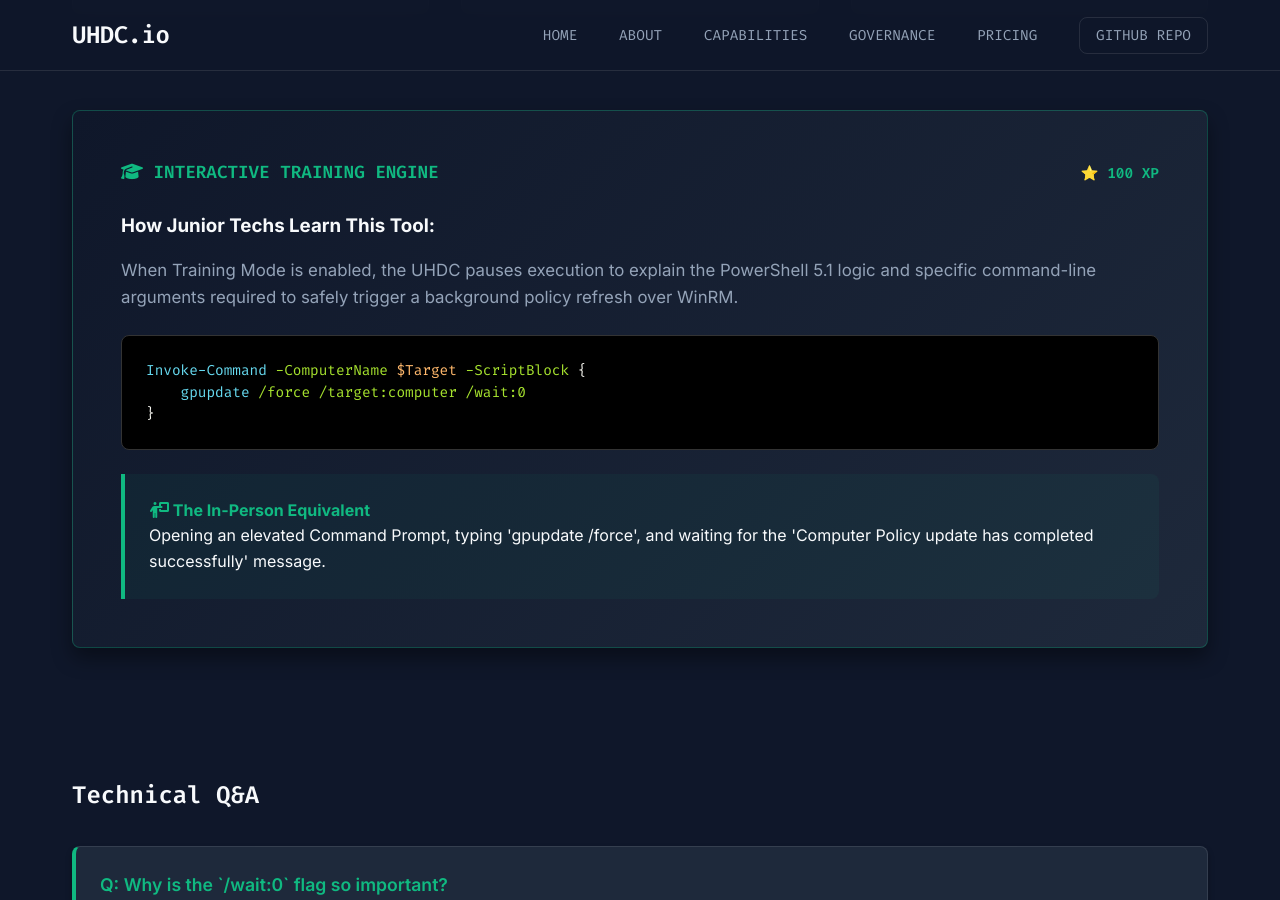
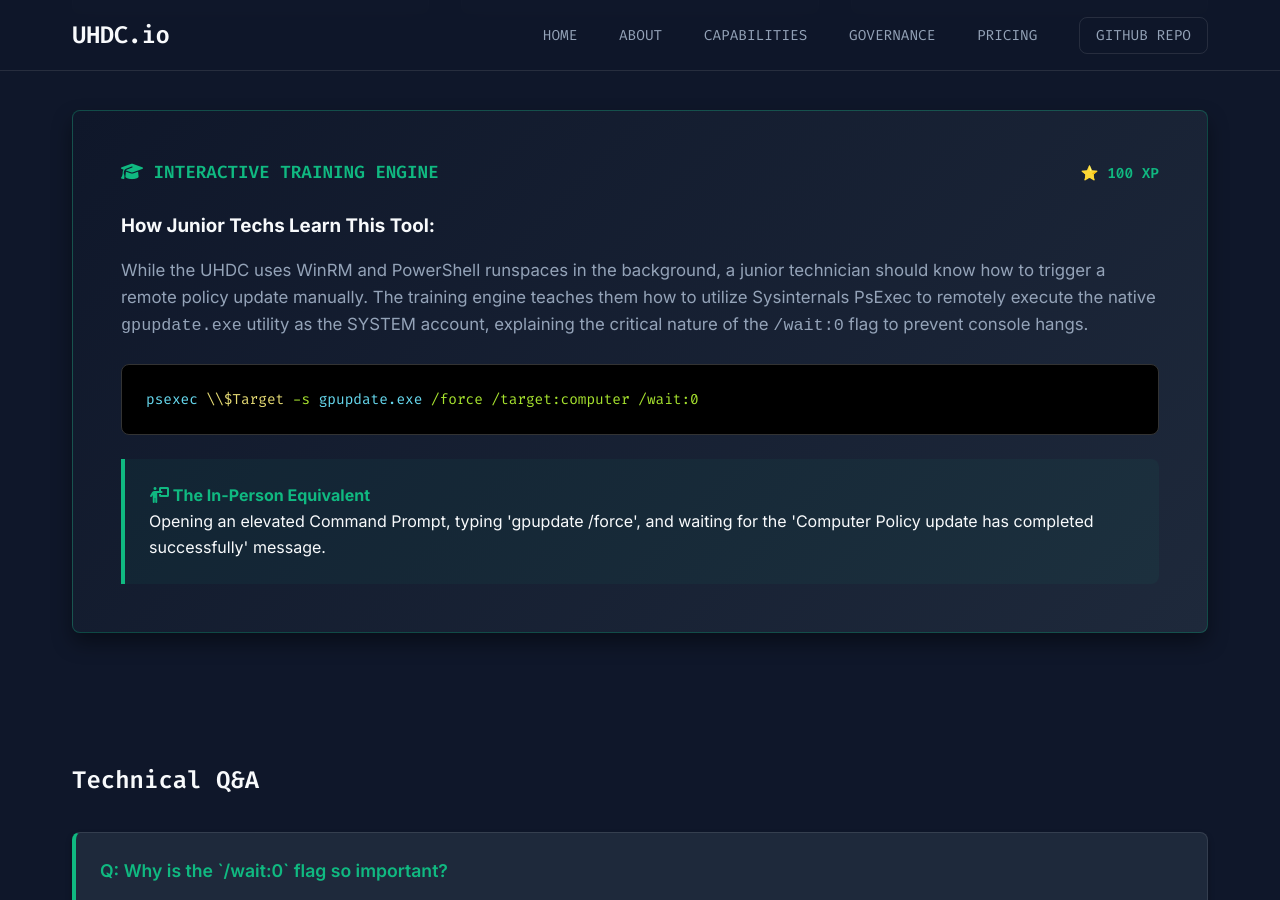
Before and after one commit to BobbyBurnsy/UHDC.io, a Jekyll site: the page built from background-policy-enforcement.html, in a window 1280 px wide and 900 px high, scrolled down 1122 px. Built offline with Jekyll 4.4.1, drawn with Linux system fonts in a browser that asks for light colours.

Commit message:
Update background-policy-enforcement.html

```diff
--- a/background-policy-enforcement.html
+++ b/background-policy-enforcement.html
@@ -75,13 +75,11 @@
 
         <h3 style="color: var(--text-primary); margin-bottom: 1rem;">How Junior Techs Learn This Tool:</h3>
         <p style="color: var(--text-secondary); font-size: 1.05rem; line-height: 1.6; margin-bottom: 1.5rem;">
-            When Training Mode is enabled, the UHDC pauses execution to explain the PowerShell 5.1 logic and specific command-line arguments required to safely trigger a background policy refresh over WinRM.
+            While the UHDC uses WinRM and PowerShell runspaces in the background, a junior technician should know how to trigger a remote policy update manually. The training engine teaches them how to utilize Sysinternals PsExec to remotely execute the native <code>gpupdate.exe</code> utility as the SYSTEM account, explaining the critical nature of the <code>/wait:0</code> flag to prevent console hangs.
         </p>
 
         <div class="mock-code">
-            <span class="cmd">Invoke-Command</span> <span class="param">-ComputerName</span> <span class="var">$Target</span> <span class="param">-ScriptBlock</span> {<br>
-            &nbsp;&nbsp;&nbsp;&nbsp;<span class="cmd">gpupdate</span> <span class="param">/force</span> <span class="param">/target:computer</span> <span class="param">/wait:0</span><br>
-            }
+            <span class="cmd">psexec</span> <span class="str">\\$Target</span> <span class="param">-s</span> <span class="cmd">gpupdate.exe</span> <span class="param">/force</span> <span class="param">/target:computer</span> <span class="param">/wait:0</span>
         </div>
 
         <div class="mock-inperson" style="border-left-color: var(--accent-green); background: rgba(16, 185, 129, 0.05);">
```
